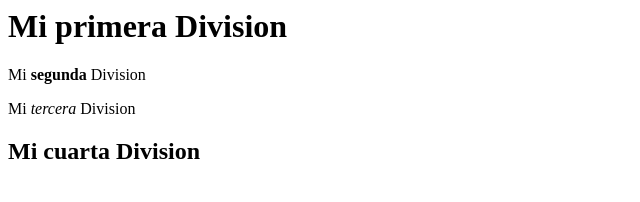
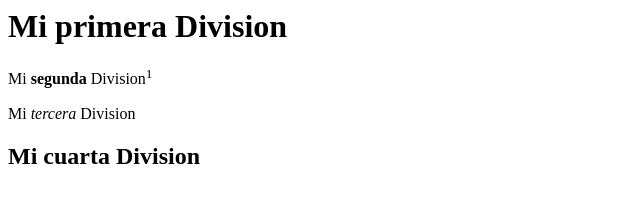
Before and after one commit to Jonathanrestrepo24/programacionoche.github.io, a plain HTML site: page index.html in a window 1280 px wide. Shown: the whole page, without its empty margins (0-640 px from the left). Drawn offline with Linux system fonts and the light colour scheme.

Commit message:
agregandu un sup en la division

```diff
--- a/index.html
+++ b/index.html
@@ -5,7 +5,7 @@
 
 	<body>
 		<div><p><h1>Mi primera Division</h1></p></div>
-		<div><p>Mi <b>segunda</b> Division</p></div>
+		<div><p>Mi <b>segunda</b> Division<sup>1 </sup></p></div>
 		<div><p>Mi <em>tercera</em> Division</p></div>
 		<div><p><h2>Mi cuarta Division</h2></p></div>
 	</body>
```
